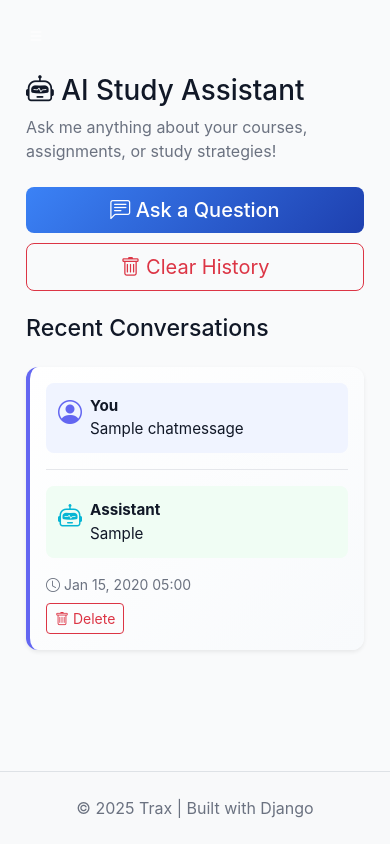
After one commit to tatejones2/AssignmentTracker, a Django app: page /assignments/chatbot/ in a window 390 px wide. The commit adds this page. Run offline with Django 5.2, Linux system fonts and the light colour scheme; a user stored in the database is signed in; tables that the repository leaves empty hold one stand-in row (values such as "Sample post").

Commit message:
Implement AI Q&A Chatbot feature
- Added ChatMessage model to store conversation history
- Created views_chat.py with OpenAI integration for intelligent responses
- Context-aware responses using user's enrolled courses
- Chat history storage with ability to delete individual or all messages
- Beautiful responsive UI with chat cards and message styling
- Added chatbot views: chatbot_hub (chat history), chatbot_ask (new question), delete/clear confirmations
- Added chatbot URLs to assignments/urls.py
- Added ChatForm for question input
- Integrated chatbot into Learn Hub page
- Admin interface for managing chat messages
- Mobile-responsive design with icons and clean layout

```diff
--- a/assignments/models.py
+++ b/assignments/models.py
@@ -229,3 +229,18 @@ class Reminder(models.Model):
 
     def __str__(self):
         return f"{self.title} - {self.user.username}"
+
+
+class ChatMessage(models.Model):
+    """Store AI chatbot conversation history."""
+
+    user = models.ForeignKey(User, on_delete=models.CASCADE, related_name='chat_messages')
+    question = models.TextField()
+    response = models.TextField()
+    created_at = models.DateTimeField(auto_now_add=True)
+
+    class Meta:
+        ordering = ['-created_at']
+
+    def __str__(self):
+        return f"{self.user.username}: {self.question[:50]}"
--- a/assignments/urls.py
+++ b/assignments/urls.py
@@ -8,6 +8,9 @@ from .views_learn import (
     learn_hub, podcast_create, podcast_generate,
     podcast_detail, podcast_download, podcast_delete,
     study_notes_hub, study_notes_create, study_notes_detail, study_notes_delete
+)
+from .views_chat import (
+    chatbot_hub, chatbot_ask, chatbot_delete_message, chatbot_clear_all
 )
 from .views_events import (
     events_hub, event_list, event_create, event_detail, event_update, event_delete,
@@ -54,6 +57,12 @@ urlpatterns = [
     path('learn/notes/<int:pk>/', study_notes_detail, name='study_notes_detail'),
     path('learn/notes/<int:pk>/delete/', study_notes_delete, name='study_notes_delete'),
 
+    # Chatbot URLs
+    path('chatbot/', chatbot_hub, name='chatbot_hub'),
+    path('chatbot/ask/', chatbot_ask, name='chatbot_ask'),
+    path('chatbot/<int:pk>/delete/', chatbot_delete_message, name='chatbot_delete'),
+    path('chatbot/clear/', chatbot_clear_all, name='chatbot_clear'),
+
     # Events & Reminders URLs
     path('events/', events_hub, name='events_hub'),
     path('events/list/', event_list, name='event_list'),
--- /dev/null
+++ b/assignments/views_chat.py
@@ -0,0 +1,117 @@
+"""
+Views for the chatbot/AI assistant feature.
+"""
+from django.shortcuts import render, redirect, get_object_or_404
+from django.contrib.auth.decorators import login_required
+from django.contrib import messages
+from django.utils import timezone
+from openai import OpenAI
+import os
+from .models import ChatMessage, Course, Assignment
+from .forms import ChatForm
+
+
+def generate_ai_response(question, user_context=""):
+    """Generate AI chatbot response using OpenAI."""
+    api_key = os.getenv('OPENAI_API_KEY')
+    if not api_key:
+        return "Error: OpenAI API key not configured."
+
+    client = OpenAI(api_key=api_key)
+
+    system_prompt = f"""You are a helpful academic assistant for a student assignment tracker app called Trax.
+Your role is to help students with:
+- Assignment advice and strategies
+- Course-related questions
+- Study tips and techniques
+- Time management for academics
+- Motivation and encouragement
+- General academic questions
+
+Be friendly, supportive, and concise. Keep responses to 2-3 paragraphs max.
+{user_context}"""
+
+    try:
+        response = client.chat.completions.create(
+            model="gpt-3.5-turbo",
+            messages=[
+                {"role": "system", "content": system_prompt},
+                {"role": "user", "content": question}
+            ],
+            max_tokens=500,
+            temperature=0.7
+        )
+
+        return response.choices[0].message.content
+    except Exception as e:
+        return f"Sorry, I encountered an error: {str(e)}"
+
+
+@login_required
+def chatbot_hub(request):
+    """Display AI chatbot hub."""
+    chat_history = ChatMessage.objects.filter(user=request.user)[:10]
+
+    context = {
+        'chat_history': chat_history,
+    }
+    return render(request, 'learn/chatbot_hub.html', context)
+
+
+@login_required
+def chatbot_ask(request):
+    """Handle chatbot question."""
+    if request.method == 'POST':
+        form = ChatForm(request.POST)
+        if form.is_valid():
+            question = form.cleaned_data['question']
+
+            # Get user's course context for better responses
+            user_courses = Course.objects.filter(user=request.user)
+            course_context = ", ".join([c.course_name for c in user_courses[:5]])
+            context_str = f"User is taking courses: {course_context}" if course_context else ""
+
+            # Generate response
+            response_text = generate_ai_response(question, context_str)
+
+            # Save to history
+            chat = ChatMessage.objects.create(
+                user=request.user,
+                question=question,
+                response=response_text
+            )
+
+            messages.success(request, 'Response generated!')
+            return redirect('chatbot_hub')
+    else:
+        form = ChatForm()
+
+    context = {
+        'form': form,
+        'chat_history': ChatMessage.objects.filter(user=request.user)[:10],
+    }
+    return render(request, 'learn/chatbot_ask.html', context)
+
+
+@login_required
+def chatbot_delete_message(request, pk):
+    """Delete a chat message."""
+    chat = get_object_or_404(ChatMessage, pk=pk, user=request.user)
+
+    if request.method == 'POST':
+        chat.delete()
+        messages.success(request, 'Message deleted!')
+        return redirect('chatbot_hub')
+
+    return render(request, 'learn/chatbot_confirm_delete.html', {'chat': chat})
+
+
+@login_required
+def chatbot_clear_all(request):
+    """Clear all chat history."""
+    if request.method == 'POST':
+        ChatMessage.objects.filter(user=request.user).delete()
+        messages.success(request, 'Chat history cleared!')
+        return redirect('chatbot_hub')
+
+    return render(request, 'learn/chatbot_confirm_clear.html')
--- /dev/null
+++ b/templates/learn/chatbot_hub.html
@@ -0,0 +1,125 @@
+{% extends 'base.html' %}
+
+{% block title %}AI Chatbot - Trax{% endblock %}
+
+{% block content %}
+<div class="chatbot-container">
+    <div class="mb-4">
+        <h1><i class="bi bi-robot"></i> AI Study Assistant</h1>
+        <p class="text-muted">Ask me anything about your courses, assignments, or study strategies!</p>
+    </div>
+
+    <div class="chatbot-actions mb-4">
+        <a href="{% url 'chatbot_ask' %}" class="btn btn-primary btn-lg">
+            <i class="bi bi-chat-left-text"></i> Ask a Question
+        </a>
+        {% if chat_history %}
+        <a href="{% url 'chatbot_clear' %}" class="btn btn-outline-danger btn-lg" onclick="return confirm('Are you sure? This will delete all conversations.');">
+            <i class="bi bi-trash"></i> Clear History
+        </a>
+        {% endif %}
+    </div>
+
+    {% if chat_history %}
+    <div class="chat-history">
+        <h3 class="mb-4">Recent Conversations</h3>
+        {% for chat in chat_history %}
+        <div class="chat-message-card card mb-3 border-0 shadow-sm">
+            <div class="card-body">
+                <div class="chat-question mb-3">
+                    <div class="d-flex align-items-start">
+                        <i class="bi bi-person-circle me-2" style="font-size: 1.5rem; color: #6366f1;"></i>
+                        <div class="flex-grow-1">
+                            <strong>You</strong>
+                            <p class="mb-0">{{ chat.question }}</p>
+                        </div>
+                    </div>
+                </div>
+
+                <hr class="my-2">
+
+                <div class="chat-response mt-3">
+                    <div class="d-flex align-items-start">
+                        <i class="bi bi-robot me-2" style="font-size: 1.5rem; color: #06b6d4;"></i>
+                        <div class="flex-grow-1">
+                            <strong>Assistant</strong>
+                            <p class="mb-0">{{ chat.response }}</p>
+                        </div>
+                    </div>
+                </div>
+
+                <small class="text-muted d-block mt-3">
+                    <i class="bi bi-clock"></i> {{ chat.created_at|date:"M d, Y H:i" }}
+                </small>
+
+                <form method="POST" action="{% url 'chatbot_delete' chat.id %}" style="display: inline;">
+                    {% csrf_token %}
+                    <button type="submit" class="btn btn-sm btn-outline-danger mt-2" onclick="return confirm('Delete this message?');">
+                        <i class="bi bi-trash"></i> Delete
+                    </button>
+                </form>
+            </div>
+        </div>
+        {% endfor %}
+    </div>
+    {% else %}
+    <div class="alert alert-info border-0 text-center py-5">
+        <i class="bi bi-lightbulb" style="font-size: 3rem; color: #6366f1;"></i>
+        <p class="mt-3">No conversations yet. <a href="{% url 'chatbot_ask' %}">Ask your first question!</a></p>
+    </div>
+    {% endif %}
+</div>
+
+<style>
+.chatbot-container {
+    max-width: 900px;
+    margin: 0 auto;
+    padding: 20px;
+}
+
+.chatbot-actions {
+    display: flex;
+    gap: 10px;
+    flex-wrap: wrap;
+}
+
+.chat-message-card {
+    background: linear-gradient(135deg, #ffffff 0%, #f8fafc 100%);
+    border-left: 4px solid #6366f1 !important;
+}
+
+.chat-question {
+    background-color: #f0f4ff;
+    padding: 12px;
+    border-radius: 8px;
+    font-size: 0.95rem;
+    line-height: 1.5;
+}
+
+.chat-response {
+    background-color: #f0fdf4;
+    padding: 12px;
+    border-radius: 8px;
+    font-size: 0.95rem;
+    line-height: 1.6;
+}
+
+.chat-response p {
+    margin-bottom: 0;
+}
+
+@media (max-width: 768px) {
+    .chatbot-container {
+        padding: 10px;
+    }
+
+    .chatbot-actions {
+        flex-direction: column;
+    }
+
+    .chatbot-actions .btn {
+        width: 100%;
+    }
+}
+</style>
+{% endblock %}
```
Also changed, not shown: assignments/admin.py (+16 -1 lines), assignments/forms.py (+15 -1 lines), templates/learn/chatbot_ask.html (added, +89 -0 lines), templates/learn/chatbot_confirm_clear.html (added, +39 -0 lines), templates/learn/chatbot_confirm_delete.html (added, +46 -0 lines), templates/learn/learn_hub.html (+13 -0 lines), assignments/migrations/0007_chatmessage.py (added).
